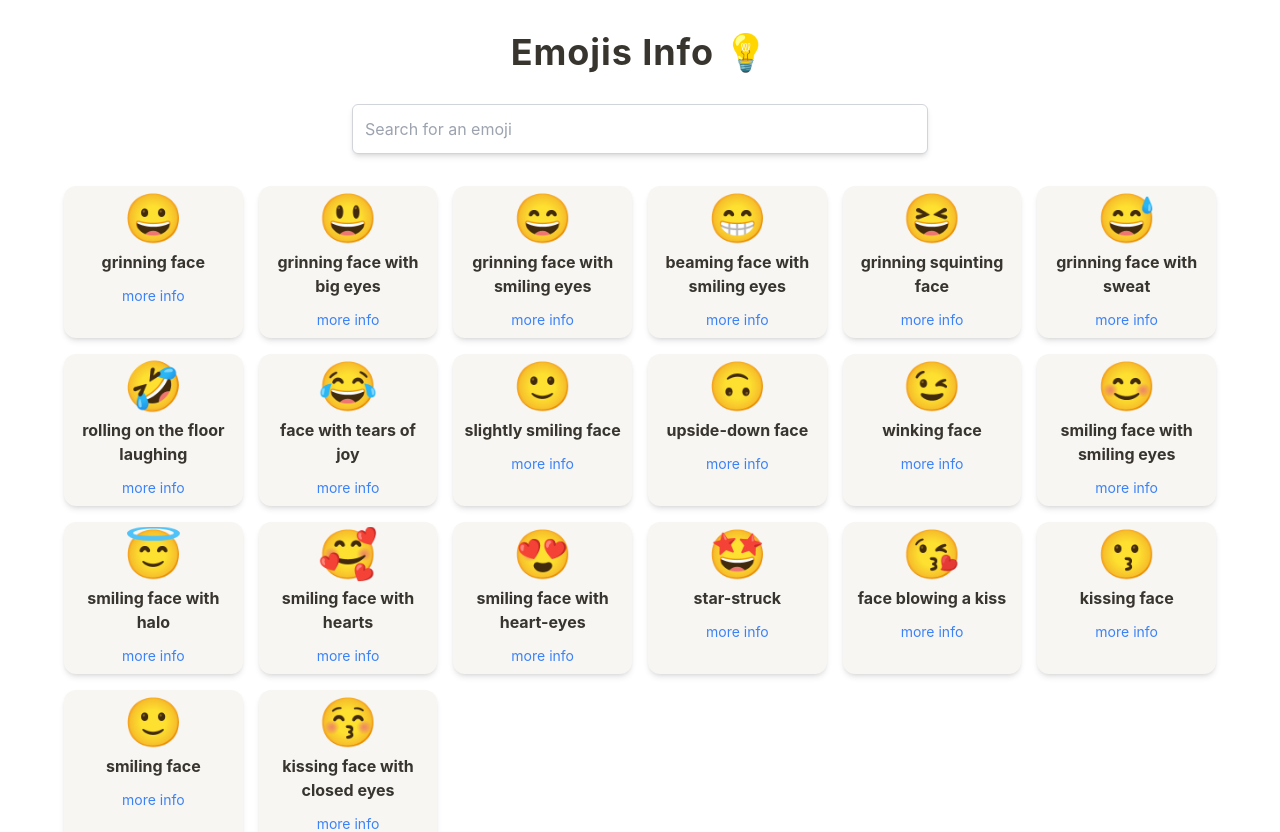
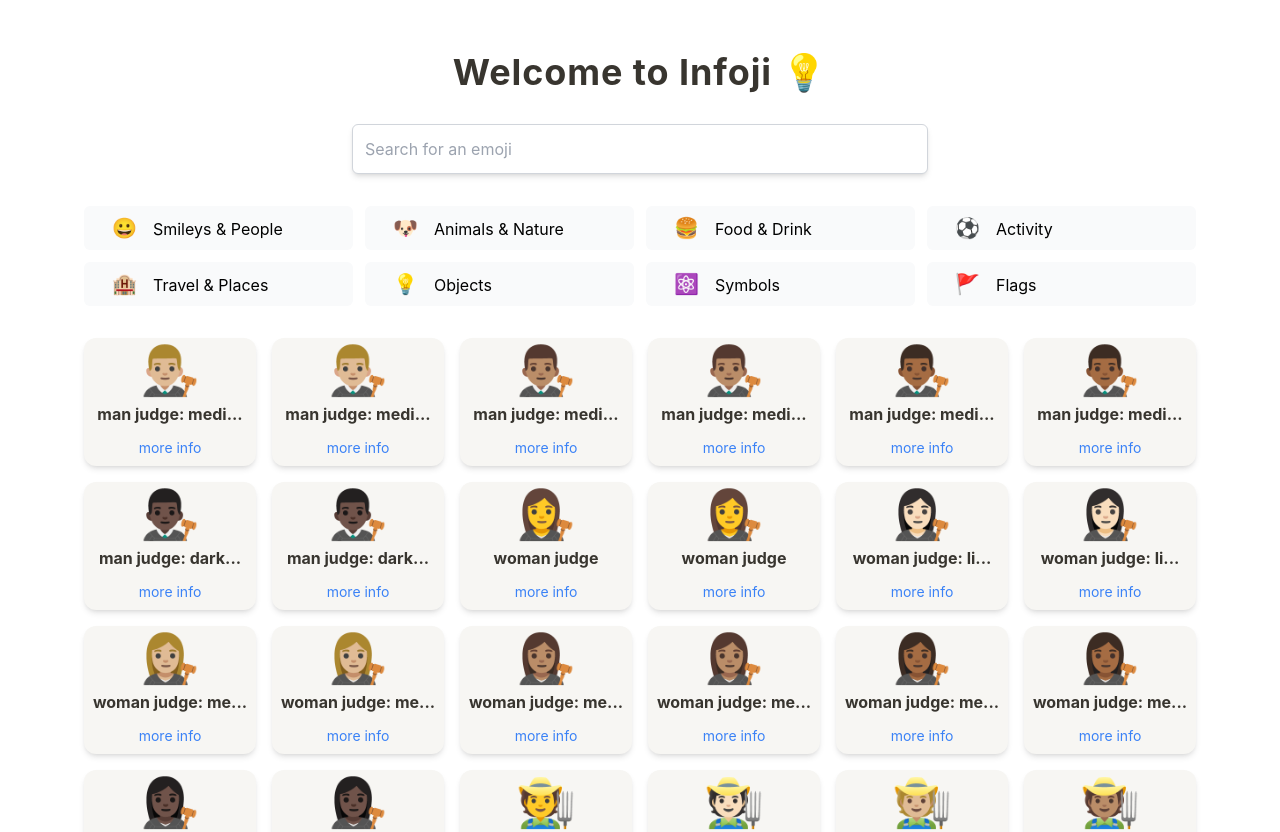
Before and after one commit to betomoedano/emojis-info, a Next.js app: page / in a window 1280 px wide. Shown: the top 832 px of the page. Built offline with nearby package versions, Linux system fonts and the light colour scheme.

Commit message:
add categories card

```diff
--- /dev/null
+++ b/components/categoryCard.tsx
@@ -0,0 +1,26 @@
+import * as React from 'react';
+
+interface EmojiCardProps {
+  emoji: string;
+  subgroup: string;
+  group: string;
+}
+
+const CategoryCard: React.FunctionComponent<EmojiCardProps> = ({
+  emoji,
+  group,
+  subgroup,
+}) => {
+  return (
+    <React.Fragment>
+      <button className="flex items-baseline justify-start pl-7 bg-gray-50 py-2 rounded-md hover:bg-gray-100">
+        <span className=" text-xl mr-4 " role={'img'} aria-label={emoji}>
+          {emoji}
+        </span>
+        <p>{group}</p>
+      </button>
+    </React.Fragment>
+  );
+};
+
+export default CategoryCard;
--- a/components/emojiCard.tsx
+++ b/components/emojiCard.tsx
@@ -30,7 +30,9 @@ const EmojiCard: React.FunctionComponent<EmojiCardProps> = ({
         >
           {emoji}
         </span>
-        <p className="text-center font-bold text-text-primary">{name}</p>
+        <p className="text-center font-bold text-text-primary">
+          {name.length > 15 ? name.slice(0, 15) + '...' : name}
+        </p>
         <button
           onClick={() => setIsOpen(true)}
           className="text-blue-500 text-sm pt-3"
@@ -83,7 +85,7 @@ const EmojiCard: React.FunctionComponent<EmojiCardProps> = ({
                 <div className="mt-2">
                   <div className="flex justify-center">
                     <span
-                      className=" text-8xl md:text-7xl mb-4 "
+                      className=" text-8xl md:text-9xl mb-4 "
                       role={'img'}
                       aria-label={emoji}
                     >
--- a/components/layout.tsx
+++ b/components/layout.tsx
@@ -17,7 +17,7 @@ const Layout: React.FunctionComponent<LayoutProps> = ({
         <title>{pageTitle}</title>
         <meta name="description" content={metaDescription} />
       </Head>
-      <div className="max-w-6xl mx-auto my-8">{children}</div>
+      <div className="max-w-6xl mx-auto my-8 p-5">{children}</div>
     </React.Fragment>
   );
 };
--- a/pages/index.tsx
+++ b/pages/index.tsx
@@ -3,12 +3,13 @@ import type { NextPage } from 'next';
 import emojisData from '../data/emojis';
 import Layout from '../components/layout';
 import List from '../components/list';
+import CategoryCard from '../components/categoryCard';
 
 const Home: NextPage = () => {
   return (
     <Layout pageTitle="Emojis Info" metaDescription="A list of emojis">
       <h1 className=" text-4xl font-bold text-text-primary text-center tracking-wide">
-        Emojis Info 💡
+        Welcome to Infoji 💡
       </h1>
       <div className="flex justify-center">
         <input
@@ -18,7 +19,21 @@ const Home: NextPage = () => {
           placeholder="Search for an emoji"
         />
       </div>
-      <List emojis={emojisData.slice(0, 20)} />
+      <div className="grid grid-cols-2 md:grid-cols-3 lg:grid-cols-4 gap-3 mb-8">
+        <CategoryCard
+          emoji="😀"
+          subgroup="smileys"
+          group={'Smileys & People'}
+        />
+        <CategoryCard emoji="🐶" subgroup="animal" group={'Animals & Nature'} />
+        <CategoryCard emoji="🍔" subgroup="food" group={'Food & Drink'} />
+        <CategoryCard emoji="⚽️" subgroup="activity" group="Activity" />
+        <CategoryCard emoji="🏨" subgroup="travel" group={'Travel & Places'} />
+        <CategoryCard emoji="💡" subgroup="objects" group="Objects" />
+        <CategoryCard emoji="⚛️" subgroup="symbols" group="Symbols" />
+        <CategoryCard emoji="🚩" subgroup="flag" group="Flags" />
+      </div>
+      <List emojis={emojisData.slice(1000, 2000)} />
     </Layout>
   );
 };
```
